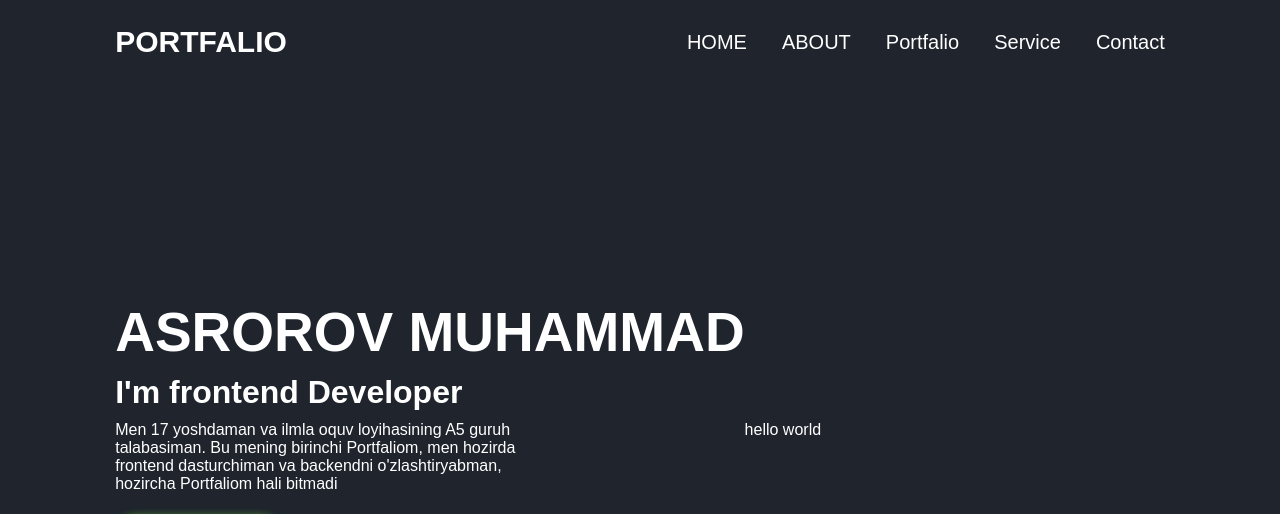
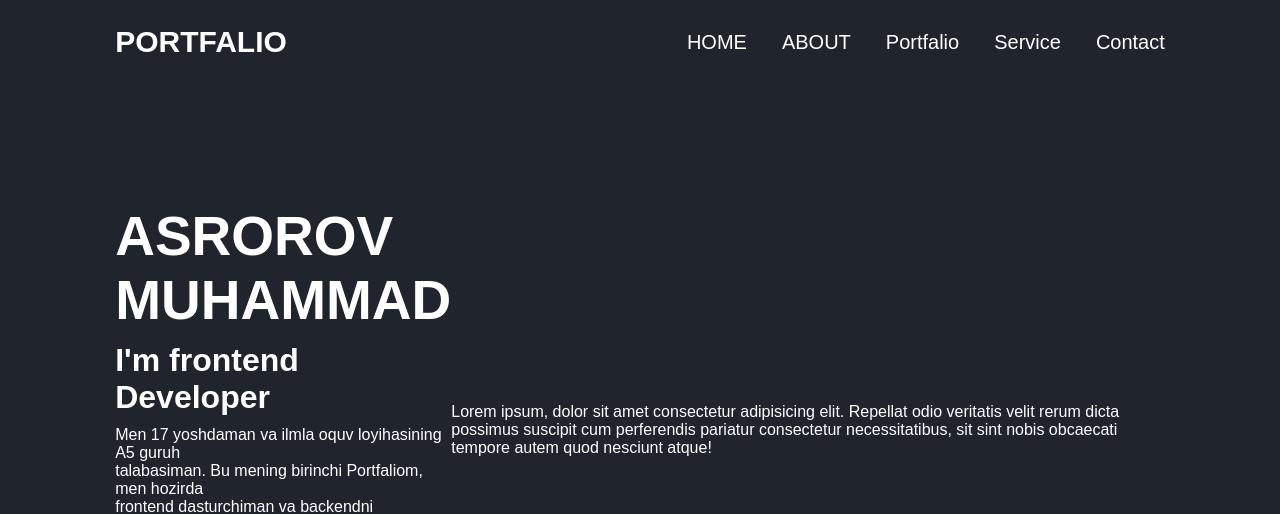
Before and after one commit to mukhammadDEV08/web-portfalio-meniki, a plain HTML site: page index.html in a window 1280 px wide. Shown: the top 514 px of the page. Drawn offline with nearby package versions, Linux system fonts and the light colour scheme.

Commit message:
foter qoshdim

```diff
--- a/index.html
+++ b/index.html
@@ -44,7 +44,7 @@
         </div>
       </div> -->
       <footer>
-        <a href="#">hello world</a>
+        <p>Lorem ipsum, dolor sit amet consectetur adipisicing elit. Repellat odio veritatis velit rerum dicta possimus suscipit cum perferendis pariatur consectetur necessitatibus, sit sint nobis obcaecati tempore autem quod nesciunt atque!</p>
       </footer>
     </div>
    </section>
```
